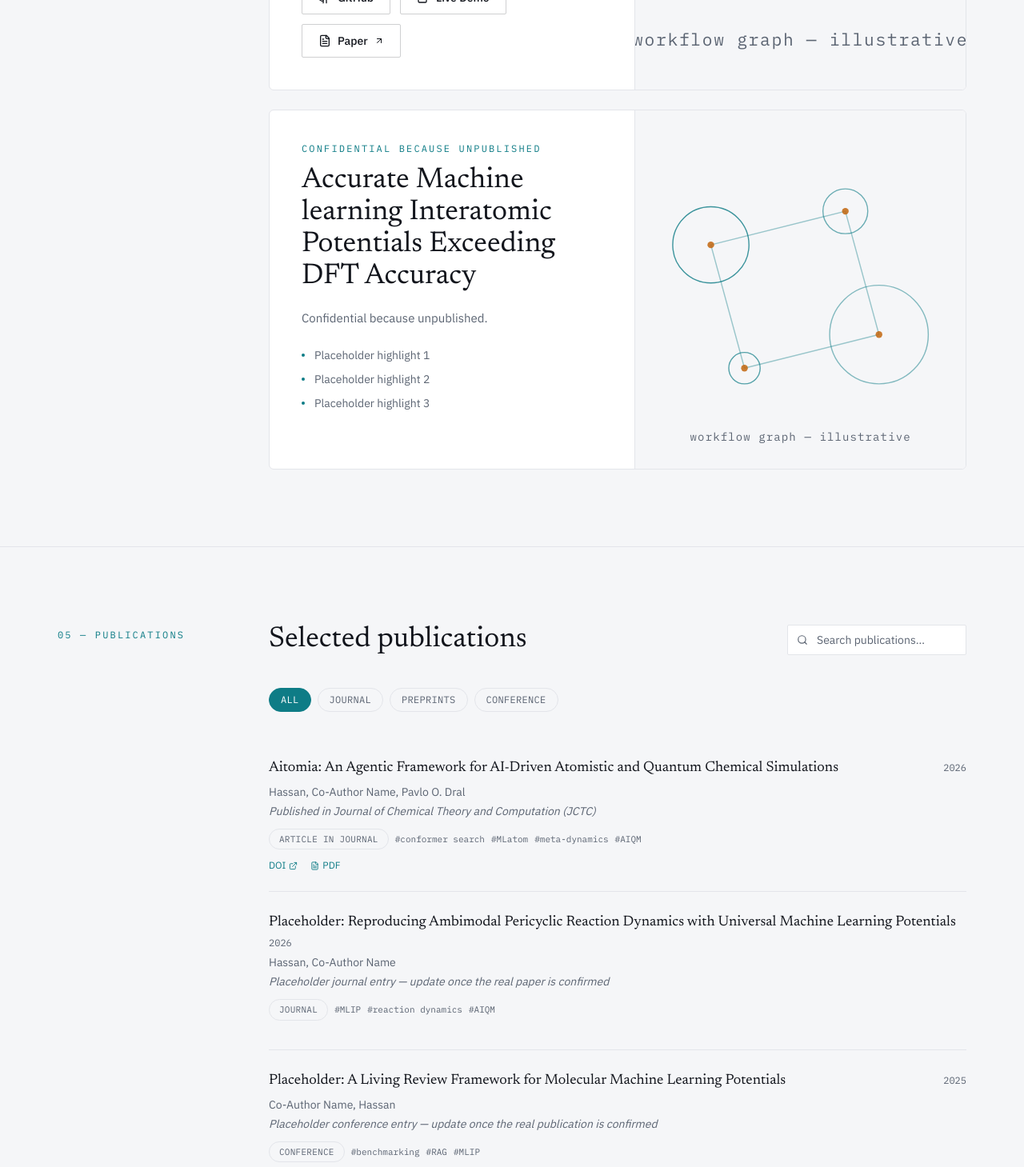
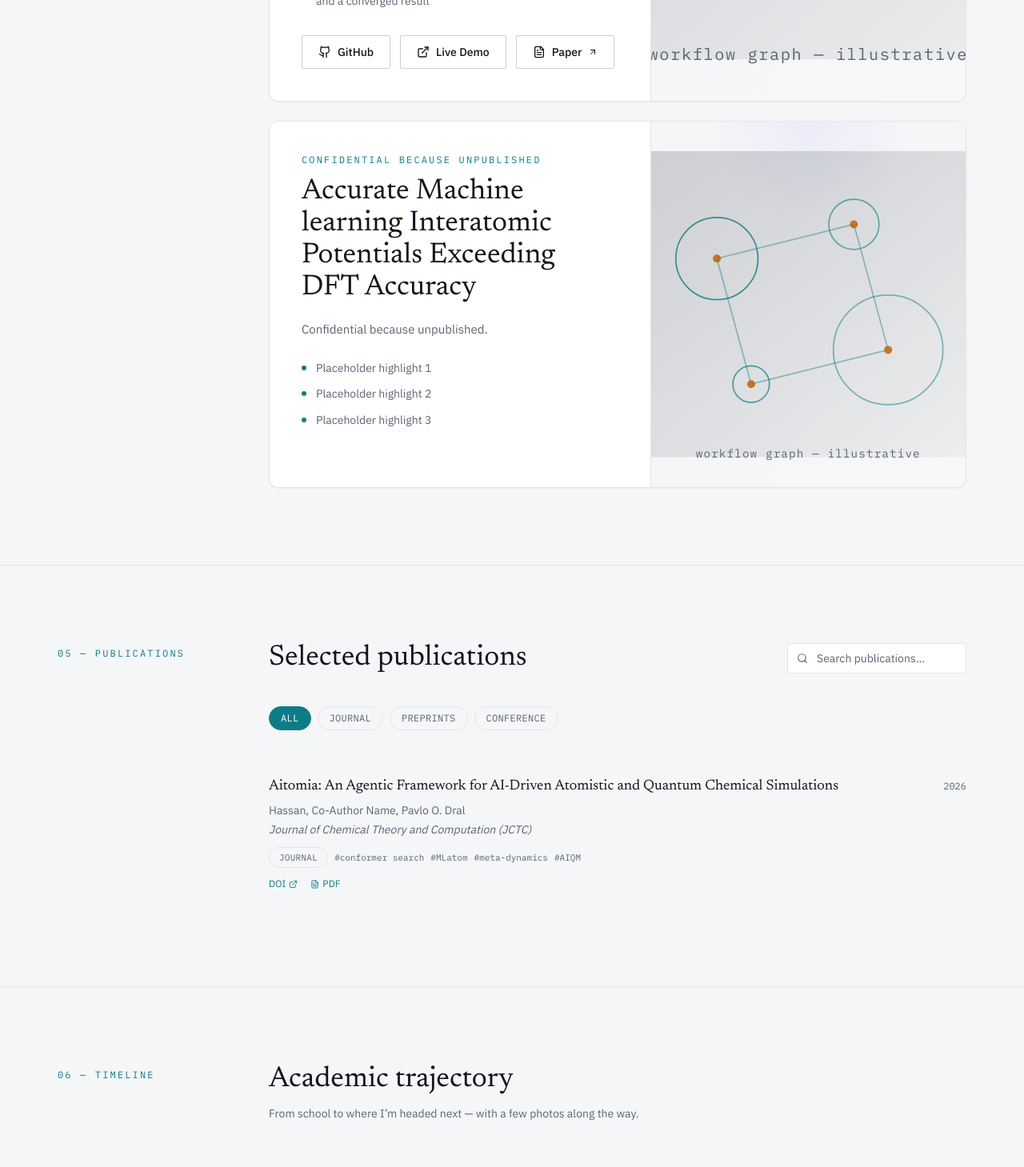
Before and after one commit to hassan-nawaz-awan/hassan_website, a Next.js app: page / in a window 1280 px wide. Shown: the part 4260-5719 px from the top of the page at 80% size. Built offline with nearby package versions, Linux system fonts and the light colour scheme.

Commit message:
improve the overall experience_1

```diff
--- a/src/components/FeaturedProject.tsx
+++ b/src/components/FeaturedProject.tsx
@@ -12,6 +12,11 @@ export default function FeaturedProject() {
           <span className="eyebrow">04 — Flagship Project</span>
         </div>
 
+        <div>
+          <p className="mb-6 max-w-2xl text-sm leading-relaxed text-ink-muted dark:text-ink-muted-dark">
+            Selected highlights from the most ambitious research directions.
+          </p>
+
           <div className="space-y-6">
             {projects.map((project) => (
               <motion.div
@@ -20,15 +25,15 @@ export default function FeaturedProject() {
                 whileInView={{ opacity: 1, y: 0 }}
                 viewport={{ once: true, margin: '-80px' }}
                 transition={{ duration: 0.6 }}
-              className="card overflow-hidden"
+                className="overflow-hidden rounded-xl border border-hairline bg-surface shadow-sm dark:border-hairline-dark dark:bg-surface-dark"
               >
-              <div className="grid lg:grid-cols-[1.1fr_1fr]">
+                <div className="grid items-stretch lg:grid-cols-[1.15fr_0.95fr]">
                   <div className="p-8 sm:p-10">
                     <p className="eyebrow">{project.subtitle}</p>
                     <h3 className="mt-3 font-display text-3xl text-ink dark:text-ink-dark sm:text-4xl">
                       {project.title}
                     </h3>
-                  <p className="mt-5 text-[15px] leading-relaxed text-ink-muted dark:text-ink-muted-dark">
+                    <p className="mt-5 max-w-2xl text-[15px] leading-relaxed text-ink-muted dark:text-ink-muted-dark">
                       {project.description}
                     </p>
 
@@ -36,10 +41,10 @@ export default function FeaturedProject() {
                       {project.highlights.map((h) => (
                         <li
                           key={h}
-                        className="flex gap-3 text-sm text-ink-muted dark:text-ink-muted-dark"
+                          className="flex gap-3 text-sm leading-relaxed text-ink-muted dark:text-ink-muted-dark"
                         >
-                        <span className="mt-2 h-1 w-1 shrink-0 rounded-full bg-accent dark:bg-accent-dark" />
-                        {h}
+                          <span className="mt-2 h-1.5 w-1.5 shrink-0 rounded-full bg-accent dark:bg-accent-dark" />
+                          <span>{h}</span>
                         </li>
                       ))}
                     </ul>
@@ -82,12 +87,14 @@ export default function FeaturedProject() {
                     </div>
                   </div>
 
-                <div className="relative min-h-[280px] border-t border-hairline bg-canvas dark:border-hairline-dark dark:bg-canvas-dark lg:border-l lg:border-t-0">
+                  <div className="relative min-h-[320px] overflow-hidden border-t border-hairline bg-gradient-to-br from-canvas via-canvas to-canvas/80 dark:border-hairline-dark dark:from-canvas-dark dark:via-canvas-dark dark:to-canvas-dark/80 lg:border-l lg:border-t-0">
+                    <div className="absolute inset-0 bg-[radial-gradient(circle_at_top,rgba(110,112,255,0.08),transparent_25%)]" />
                     <ProjectGraphic />
                   </div>
                 </div>
               </motion.div>
             ))}
+          </div>
         </div>
       </div>
     </section>
@@ -98,33 +105,40 @@ function ProjectGraphic() {
   return (
     <svg
       viewBox="0 0 400 320"
-      className="h-full w-full"
+      className="relative z-10 h-full w-full"
       preserveAspectRatio="xMidYMid slice"
     >
+      <defs>
+        <linearGradient id="graphGlow" x1="0" x2="1" y1="0" y2="1">
+          <stop offset="0%" stopColor="currentColor" stopOpacity="0.18" />
+          <stop offset="100%" stopColor="currentColor" stopOpacity="0.04" />
+        </linearGradient>
+      </defs>
+      <rect x="30" y="26" width="340" height="268" rx="18" fill="url(#graphGlow)" />
       <g
         className="text-accent dark:text-accent-dark"
         stroke="currentColor"
         fill="none"
-        strokeWidth="1"
+        strokeWidth="1.2"
       >
-        <circle cx="120" cy="120" r="34" opacity="0.8" />
-        <circle cx="240" cy="90" r="20" opacity="0.6" />
-        <circle cx="270" cy="200" r="44" opacity="0.5" />
-        <circle cx="150" cy="230" r="14" opacity="0.7" />
-        <line x1="120" y1="120" x2="240" y2="90" opacity="0.4" />
-        <line x1="120" y1="120" x2="150" y2="230" opacity="0.4" />
-        <line x1="240" y1="90" x2="270" y2="200" opacity="0.4" />
-        <line x1="270" y1="200" x2="150" y2="230" opacity="0.4" />
+        <circle cx="120" cy="120" r="36" opacity="0.8" />
+        <circle cx="240" cy="90" r="22" opacity="0.6" />
+        <circle cx="270" cy="200" r="48" opacity="0.5" />
+        <circle cx="150" cy="230" r="16" opacity="0.7" />
+        <line x1="120" y1="120" x2="240" y2="90" opacity="0.43" />
+        <line x1="120" y1="120" x2="150" y2="230" opacity="0.43" />
+        <line x1="240" y1="90" x2="270" y2="200" opacity="0.43" />
+        <line x1="270" y1="200" x2="150" y2="230" opacity="0.43" />
       </g>
       <g
         className="text-ember dark:text-ember-dark"
         fill="currentColor"
-        opacity="0.85"
+        opacity="0.88"
       >
-        <circle cx="120" cy="120" r="3" />
-        <circle cx="240" cy="90" r="3" />
-        <circle cx="270" cy="200" r="3" />
-        <circle cx="150" cy="230" r="3" />
+        <circle cx="120" cy="120" r="3.5" />
+        <circle cx="240" cy="90" r="3.5" />
+        <circle cx="270" cy="200" r="3.5" />
+        <circle cx="150" cy="230" r="3.5" />
       </g>
       <text
         x="50%"
--- a/src/data/publications.json
+++ b/src/data/publications.json
@@ -3,33 +3,11 @@
     "id": "pub-1",
     "title": "Aitomia: An Agentic Framework for AI-Driven Atomistic and Quantum Chemical Simulations",
     "authors": ["Hassan", "Co-Author Name", "Pavlo O. Dral"],
-    "venue": "Published in Journal of Chemical Theory and Computation (JCTC)",
+    "venue": "Journal of Chemical Theory and Computation (JCTC)",
     "year": 2026,
-    "type": "Article  in Journal",
+    "type": "journal",
     "doi": "10.1021/acs.jctc.6c00591",
     "pdf": "https://pubs.acs.org/doi/pdf/10.1021/acs.jctc.6c00591",
     "tags": ["conformer search", "MLatom", "meta-dynamics", "AIQM"]
-  },
-  {
-    "id": "pub-2",
-    "title": "Placeholder: Reproducing Ambimodal Pericyclic Reaction Dynamics with Universal Machine Learning Potentials",
-    "authors": ["Hassan", "Co-Author Name"],
-    "venue": "Placeholder journal entry — update once the real paper is confirmed",
-    "year": 2026,
-    "type": "journal",
-    "doi": "",
-    "pdf": "",
-    "tags": ["MLIP", "reaction dynamics", "AIQM"]
-  },
-  {
-    "id": "pub-3",
-    "title": "Placeholder: A Living Review Framework for Molecular Machine Learning Potentials",
-    "authors": ["Co-Author Name", "Hassan"],
-    "venue": "Placeholder conference entry — update once the real publication is confirmed",
-    "year": 2025,
-    "type": "conference",
-    "doi": "",
-    "pdf": "",
-    "tags": ["benchmarking", "RAG", "MLIP"]
   }
 ]
```
Lines whose indentation alone changed are shown as unchanged.
